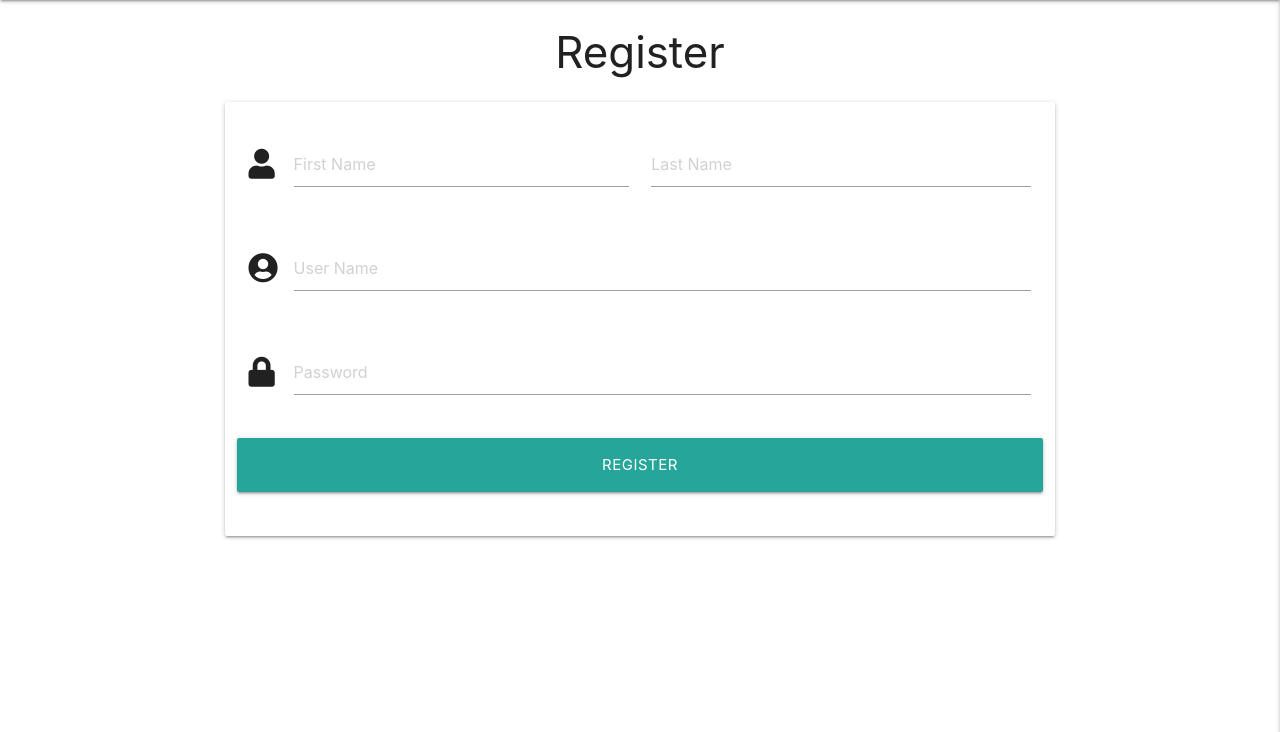
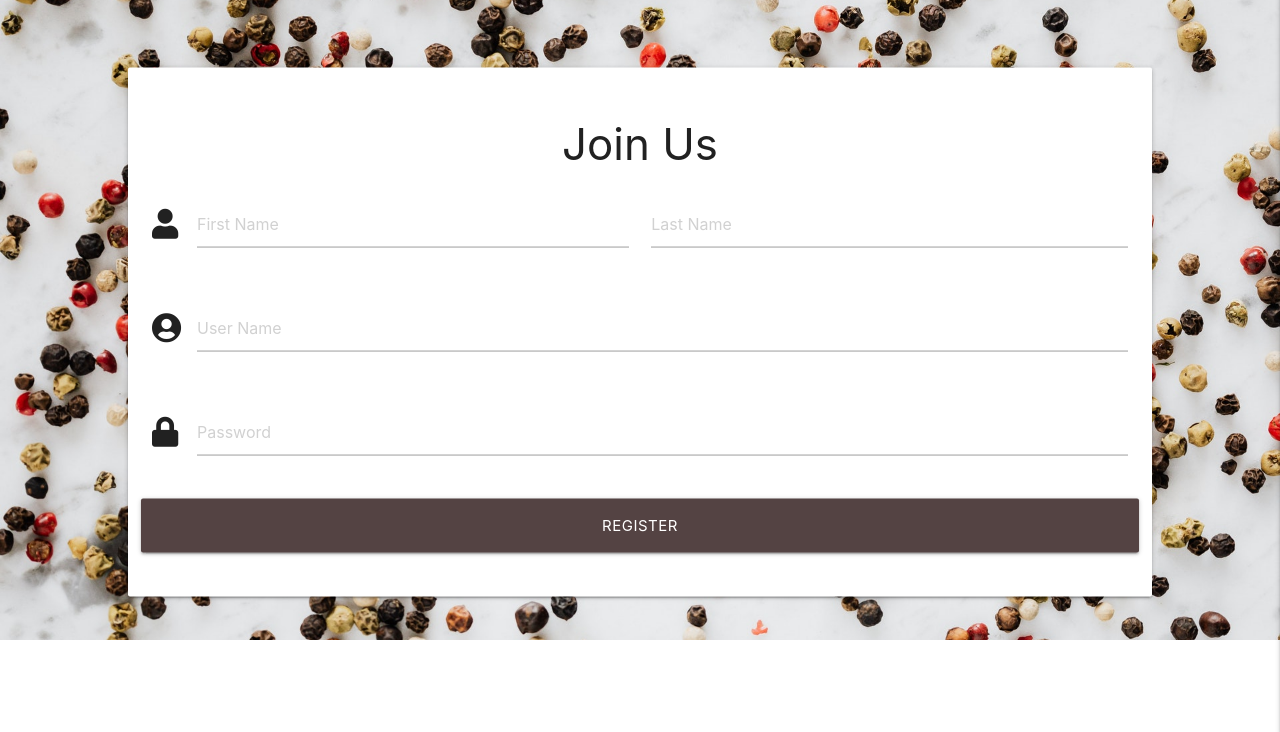
Before and after one commit to ErnestaMajute/MS3, a Flask app: page /register in a window 1280 px wide. Shown: the part 68-800 px from the top of the page. Run offline with Flask 2, Linux system fonts and the light colour scheme; some libraries are stand-ins or nearby versions.

Commit message:
Register form centered verticaly

```diff
--- a/static/css/style.css
+++ b/static/css/style.css
@@ -44,3 +44,26 @@ nav {
 .btns-dark {
     background-color: #544343;
 }
+
+.register-header {
+    margin-top: 0;
+}
+
+.register-container {
+    height: 80vh;
+	background: url("../css/images/register-spices.jpg") no-repeat center center fixed;
+	-webkit-background-size: cover;
+	-moz-background-size: cover;
+	-o-background-size: cover;
+	background-size: cover;
+}
+
+.centered {
+    margin: 0;
+    position: absolute;
+    top: 50%;
+    left: 50%;
+    width: 80%;
+    -ms-transform: translate(-50%, -50%);
+    transform: translate(-50%, -50%);
+}
--- a/templates/register.html
+++ b/templates/register.html
@@ -1,11 +1,12 @@
 {% extends "base.html" %}
 {% block content %}
 
-    <h3 class="center-align">Register</h3>
+    <section class="register-container">
 
         <div class="row">
             <form class="col s12 m8 offset-m2" method="POST" action="{{ url_for('register') }}">
-            <div class="card-panel">
+                <div class="card-panel centered">
+                    <h3 class="center">Join Us</h3>
                     <!-- first and last name -->
                     <div class="row">
                         <div class="input-field col s6">
@@ -40,12 +41,13 @@
                     </div>
                     <!-- register button -->
                     <div class="row">
-                    <button type="submit" class="col s12 btn-large">
+                        <button type="submit" class="col s12 btn-large btns-dark">
                             Register
                         </button>
                     </div>
                 </div>
             </form>
         </div>
+    </section>
 
 {% endblock %}
```
Also changed, not shown: static/css/images/register-spices.jpg (added). Lines whose indentation alone changed are shown as unchanged.
